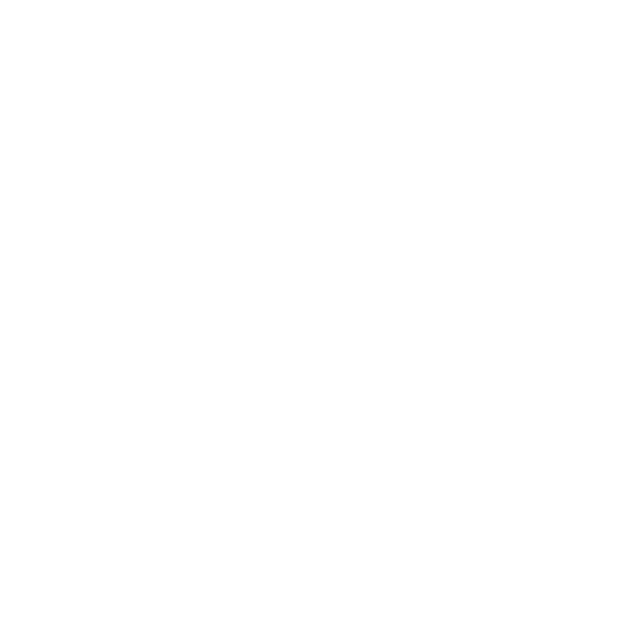
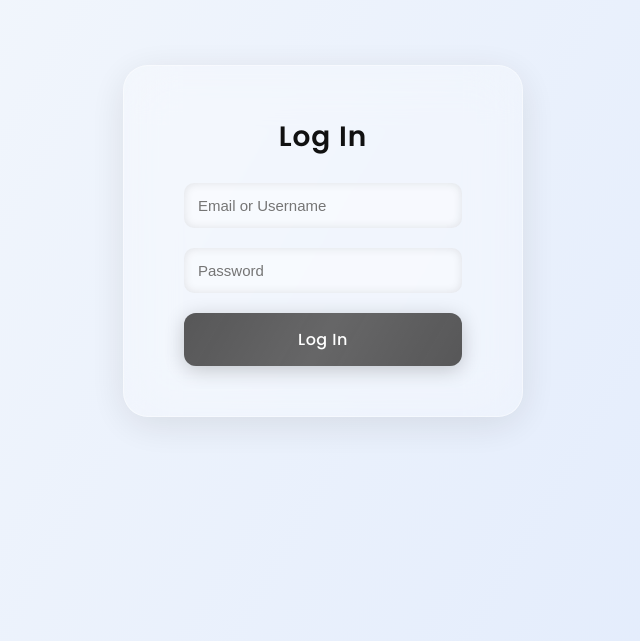
Before and after one commit to prathamshah2207/Somehow-I-Managed, a React app in the folder frontend/: page /#/login in a window 1280 px wide. Before the commit this address had no page. Shown: the part 159-800 px from the top of the page, without its empty margins (317-957 px from the left). Built offline with nearby package versions, Linux system fonts and the light colour scheme; the HTML template or start-up script is replaced by a standard one.

Commit message:
Made a Login.jsx file that takes signup page's css and authenticates user from backend db

```diff
--- a/frontend/src/App.jsx
+++ b/frontend/src/App.jsx
@@ -1,11 +1,13 @@
 import { HashRouter as Router, Routes, Route } from "react-router-dom";
 import Signup from "./pages/Signup";
+import Login from "./pages/Login";
 
 function App() {
   return (
     <Router>
       <Routes>
         <Route path="/" element={<Signup />} />
+        <Route path="/login" element={<Login />}/>
       </Routes>
     </Router>
   );
--- /dev/null
+++ b/frontend/src/pages/Login.jsx
@@ -0,0 +1,80 @@
+import React, { useState } from "react";
+import axios from "axios";
+import "./Signup.css";
+import { API_BASE_URL } from "../configs";
+
+const Login = () => {
+  const [formData, setFormData] = useState({
+    email_name: "",
+    password: "",
+  });
+
+  const handleChange = (e) => {
+    setFormData({
+      ...formData,
+      [e.target.name]: e.target.value,
+    });
+  };
+
+  const handleSubmit = async (e) => {
+    e.preventDefault();
+
+    try {
+      const res = await axios.post(
+        `${API_BASE_URL}/core/login/`,
+        formData
+      );
+
+      const userName = res.data.User;
+      alert(`${res.data.message} Welcome, ${userName}.`);
+
+      setFormData({
+        email_name: "",
+        password: "",
+      });
+    } catch (error) {
+      if (error.response && error.response.data.error) {
+        const errorMsg = error.response.data.error;
+        alert(errorMsg);
+
+        if (errorMsg.toLowerCase().includes("password")) {
+          setFormData({
+            ...formData,
+            password: "",
+          });
+        }
+      } else {
+        alert("Something went wrong!");
+      }
+    }
+  };
+
+  return (
+    <div className="signup-container">
+      <div className="glass-card">
+        <h2 className="title">Log In</h2>
+        <form className="signup-form" onSubmit={handleSubmit}>
+          <input
+            type="text"
+            name="email_name"
+            placeholder="Email or Username"
+            value={formData.email_name}
+            onChange={handleChange}
+            required
+          />
+          <input
+            type="password"
+            name="password"
+            placeholder="Password"
+            value={formData.password}
+            onChange={handleChange}
+            required
+          />
+          <button type="submit">Log In</button>
+        </form>
+      </div>
+    </div>
+  );
+};
+
+export default Login;
```
